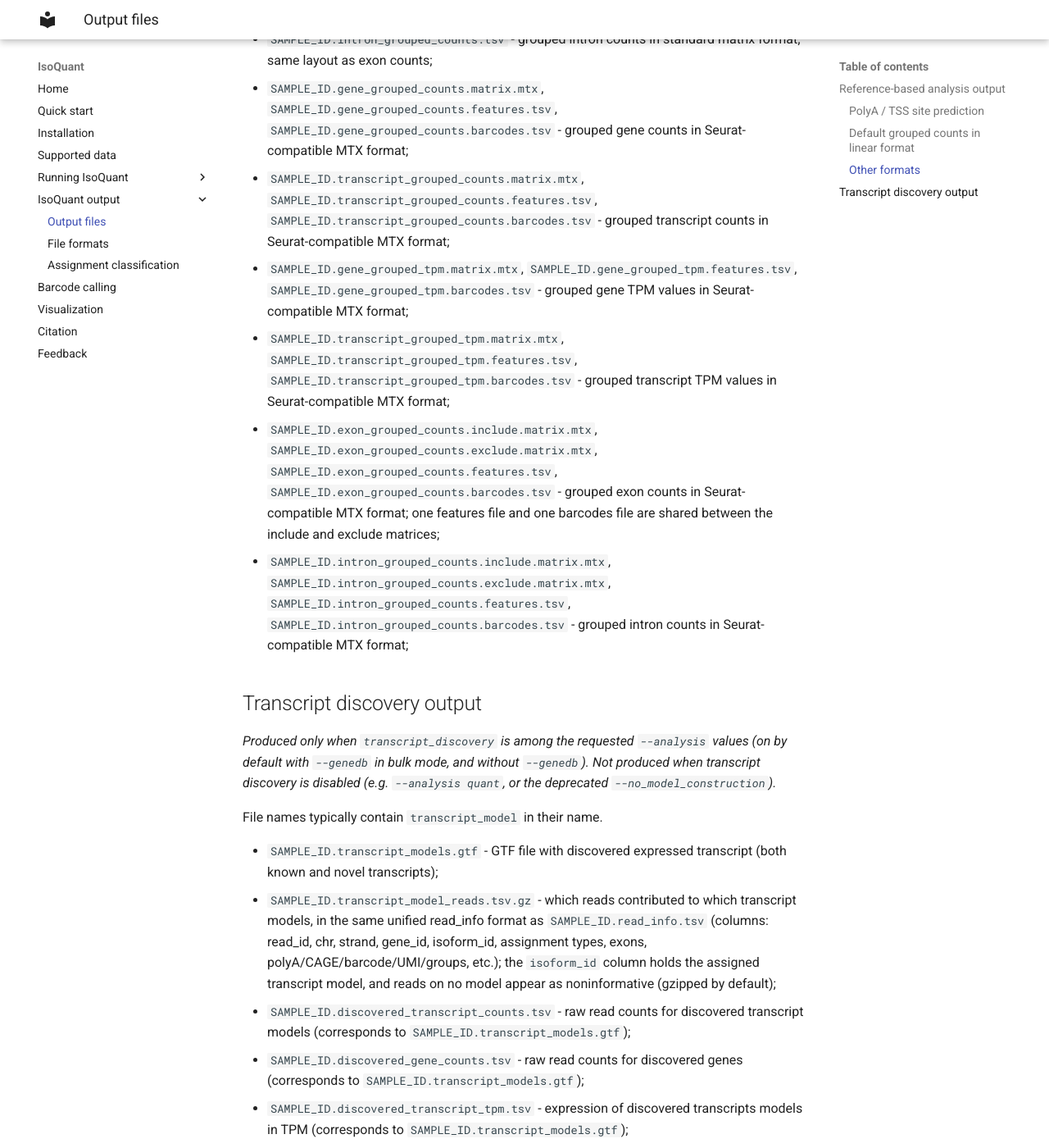
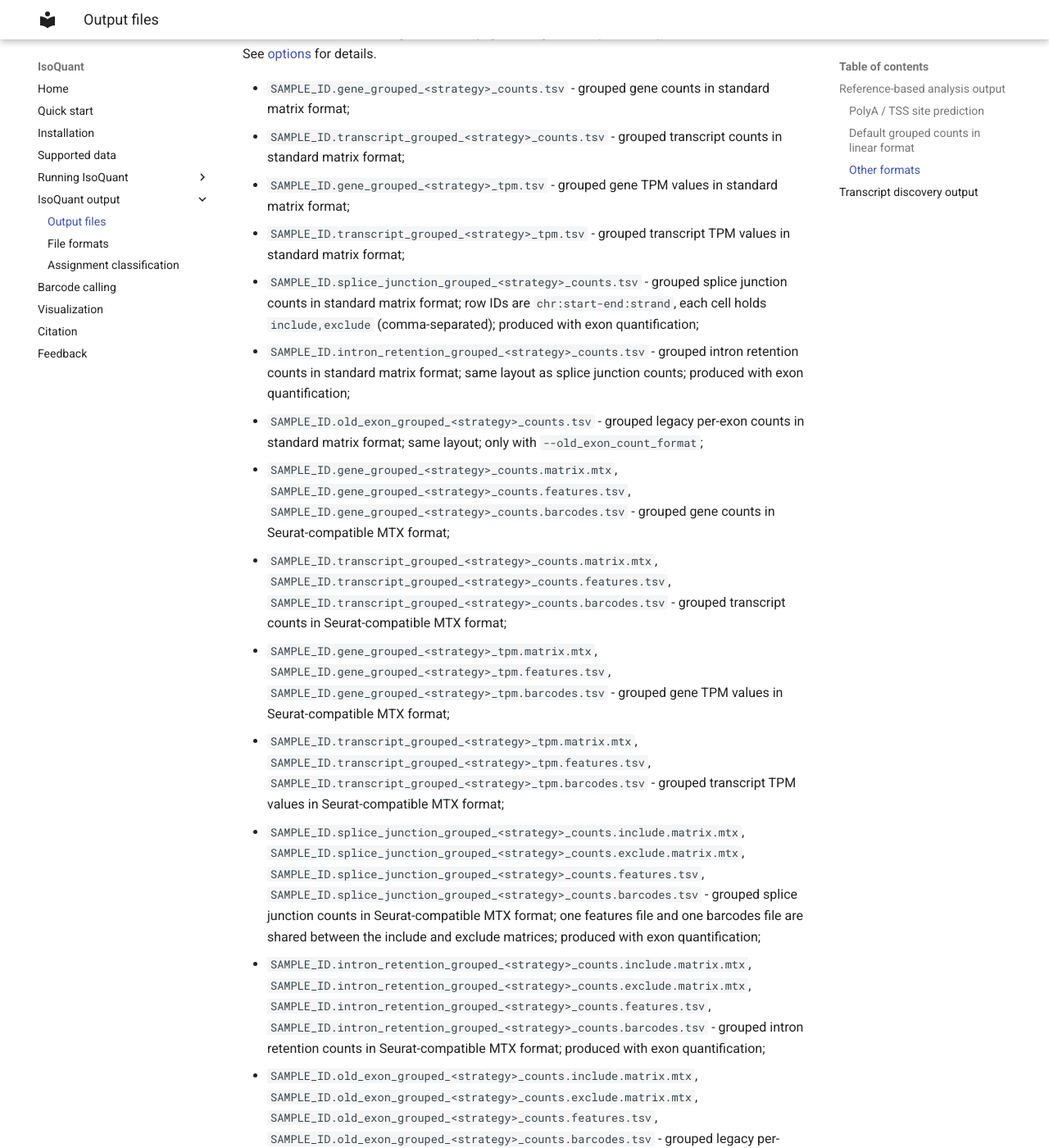
Before and after one commit to ablab/IsoQuant, an MkDocs documentation site: the page built from docs/output.md, in a window 1280 px wide and 1400 px high, scrolled down 3137 px. Shown: the whole window at 82% size. Built offline with MkDocs 1.6.1 and Material for MkDocs 9.7.7, drawn with Linux system fonts in a browser that asks for light colours; some of the changed text lies outside the part shown.

Commit message:
fix grouped output file names in docs
Co-Authored-By: Claude Fable 5 <noreply@anthropic.com>

```diff
--- a/docs/output.md
+++ b/docs/output.md
@@ -33,7 +33,7 @@ If `--analysis exon_quantification` is set (or the deprecated `--count_exons`),
 
 The legacy per-exon inclusion/exclusion counts (previous IsoQuant exon format) are no longer produced by default. Use `--old_exon_count_format` to additionally output them as `SAMPLE_ID.old_exon_counts.tsv` (deprecated, will be removed in a future release).
 
-If `--count_intron_retentions` is set, intron retention counts will be produced:
+As part of exon quantification (`--analysis exon_quantification`; deprecated aliases `--count_exons` / `--count_intron_retentions`), intron retention counts are also produced:
 
 * `SAMPLE_ID.intron_retention_counts.tsv` - intron retention event counts per reference intron (same format as exon/splice junction counts);
 
@@ -63,11 +63,18 @@ grouping strategy is produced with two extra columns, `counts_byGroup` and
 If `--read_group` is set or multiple files are provided, the per-group expression values for reference features will be also computed:
 
 #### Default grouped counts in linear format
-* `SAMPLE_ID.gene_grouped_counts.linear.tsv`
-* `SAMPLE_ID.transcript_grouped_counts.linear.tsv`
-* `SAMPLE_ID.exon_grouped_counts.linear.tsv`
-* `SAMPLE_ID.exon_splice_site_grouped_counts.linear.tsv`
-* `SAMPLE_ID.splice_junction_grouped_counts.linear.tsv`
+
+Grouped count file names contain the grouping strategy as `<strategy>` (e.g. `file_name`, `barcode`, `barcode_spot`, or `file0_col1` for a `file:...:0:1` group). When several `--read_group` strategies are given, one set of files is produced per strategy.
+
+* `SAMPLE_ID.gene_grouped_<strategy>_counts.linear.tsv`
+* `SAMPLE_ID.transcript_grouped_<strategy>_counts.linear.tsv`
+* `SAMPLE_ID.exon_grouped_<strategy>_counts.linear.tsv`
+* `SAMPLE_ID.exon_splice_site_grouped_<strategy>_counts.linear.tsv`
+* `SAMPLE_ID.splice_junction_grouped_<strategy>_counts.linear.tsv`
+* `SAMPLE_ID.intron_retention_grouped_<strategy>_counts.linear.tsv` (only with exon quantification)
+* `SAMPLE_ID.old_exon_grouped_<strategy>_counts.linear.tsv` (only with `--old_exon_count_format`)
+
+The region-based `exon` and `exon_splice_site` grouped counts are produced in linear format only (they are not converted to matrix/MTX format).
 
 The exon splice-site counts carry a `group_id` column (one row per feature and group; `NA` when ungrouped). To reconstruct the per-molecule group-list format (one entry per read, e.g. barcodes for downstream cell/cell-type aggregation) use `isoquant_lib/scripts/exon_splice_site_to_group_lists.py`.
 
@@ -100,19 +107,21 @@ By default, IsoQuant converts grouped counts with small number of groups/samples
 larger matrices (e.g. for single-cell experiments) will be saved to MTX.
 See [options](cmd.md#specific-output-options) for details.
 
-* `SAMPLE_ID.gene_grouped_counts.tsv` - grouped gene counts in standard matrix format;
-* `SAMPLE_ID.transcript_grouped_counts.tsv` - grouped transcript counts in standard matrix format;
-* `SAMPLE_ID.gene_grouped_tpm.tsv` - grouped gene TPM values in standard matrix format;
-* `SAMPLE_ID.transcript_grouped_tpm.tsv` - grouped TPM values counts in standard matrix format;
-* `SAMPLE_ID.exon_grouped_counts.tsv` - grouped exon counts in standard matrix format; row IDs are `chr:start-end:strand`, each cell holds `include,exclude` (comma-separated);
-* `SAMPLE_ID.intron_grouped_counts.tsv` - grouped intron counts in standard matrix format; same layout as exon counts;
+* `SAMPLE_ID.gene_grouped_<strategy>_counts.tsv` - grouped gene counts in standard matrix format;
+* `SAMPLE_ID.transcript_grouped_<strategy>_counts.tsv` - grouped transcript counts in standard matrix format;
+* `SAMPLE_ID.gene_grouped_<strategy>_tpm.tsv` - grouped gene TPM values in standard matrix format;
+* `SAMPLE_ID.transcript_grouped_<strategy>_tpm.tsv` - grouped transcript TPM values in standard matrix format;
+* `SAMPLE_ID.splice_junction_grouped_<strategy>_counts.tsv` - grouped splice junction counts in standard matrix format; row IDs are `chr:start-end:strand`, each cell holds `include,exclude` (comma-separated); produced with exon quantification;
+* `SAMPLE_ID.intron_retention_grouped_<strategy>_counts.tsv` - grouped intron retention counts in standard matrix format; same layout as splice junction counts; produced with exon quantification;
+* `SAMPLE_ID.old_exon_grouped_<strategy>_counts.tsv` - grouped legacy per-exon counts in standard matrix format; same layout; only with `--old_exon_count_format`;
 
-* `SAMPLE_ID.gene_grouped_counts.matrix.mtx`, `SAMPLE_ID.gene_grouped_counts.features.tsv`, `SAMPLE_ID.gene_grouped_counts.barcodes.tsv` - grouped gene counts in Seurat-compatible MTX format;
-* `SAMPLE_ID.transcript_grouped_counts.matrix.mtx`, `SAMPLE_ID.transcript_grouped_counts.features.tsv`, `SAMPLE_ID.transcript_grouped_counts.barcodes.tsv` - grouped transcript counts in Seurat-compatible MTX format;
-* `SAMPLE_ID.gene_grouped_tpm.matrix.mtx`, `SAMPLE_ID.gene_grouped_tpm.features.tsv`, `SAMPLE_ID.gene_grouped_tpm.barcodes.tsv` - grouped gene TPM values in Seurat-compatible MTX format;
-* `SAMPLE_ID.transcript_grouped_tpm.matrix.mtx`, `SAMPLE_ID.transcript_grouped_tpm.features.tsv`, `SAMPLE_ID.transcript_grouped_tpm.barcodes.tsv` - grouped transcript TPM values in Seurat-compatible MTX format;
-* `SAMPLE_ID.exon_grouped_counts.include.matrix.mtx`, `SAMPLE_ID.exon_grouped_counts.exclude.matrix.mtx`, `SAMPLE_ID.exon_grouped_counts.features.tsv`, `SAMPLE_ID.exon_grouped_counts.barcodes.tsv` - grouped exon counts in Seurat-compatible MTX format; one features file and one barcodes file are shared between the include and exclude matrices;
-* `SAMPLE_ID.intron_grouped_counts.include.matrix.mtx`, `SAMPLE_ID.intron_grouped_counts.exclude.matrix.mtx`, `SAMPLE_ID.intron_grouped_counts.features.tsv`, `SAMPLE_ID.intron_grouped_counts.barcodes.tsv` - grouped intron counts in Seurat-compatible MTX format;
+* `SAMPLE_ID.gene_grouped_<strategy>_counts.matrix.mtx`, `SAMPLE_ID.gene_grouped_<strategy>_counts.features.tsv`, `SAMPLE_ID.gene_grouped_<strategy>_counts.barcodes.tsv` - grouped gene counts in Seurat-compatible MTX format;
+* `SAMPLE_ID.transcript_grouped_<strategy>_counts.matrix.mtx`, `SAMPLE_ID.transcript_grouped_<strategy>_counts.features.tsv`, `SAMPLE_ID.transcript_grouped_<strategy>_counts.barcodes.tsv` - grouped transcript counts in Seurat-compatible MTX format;
+* `SAMPLE_ID.gene_grouped_<strategy>_tpm.matrix.mtx`, `SAMPLE_ID.gene_grouped_<strategy>_tpm.features.tsv`, `SAMPLE_ID.gene_grouped_<strategy>_tpm.barcodes.tsv` - grouped gene TPM values in Seurat-compatible MTX format;
+* `SAMPLE_ID.transcript_grouped_<strategy>_tpm.matrix.mtx`, `SAMPLE_ID.transcript_grouped_<strategy>_tpm.features.tsv`, `SAMPLE_ID.transcript_grouped_<strategy>_tpm.barcodes.tsv` - grouped transcript TPM values in Seurat-compatible MTX format;
+* `SAMPLE_ID.splice_junction_grouped_<strategy>_counts.include.matrix.mtx`, `SAMPLE_ID.splice_junction_grouped_<strategy>_counts.exclude.matrix.mtx`, `SAMPLE_ID.splice_junction_grouped_<strategy>_counts.features.tsv`, `SAMPLE_ID.splice_junction_grouped_<strategy>_counts.barcodes.tsv` - grouped splice junction counts in Seurat-compatible MTX format; one features file and one barcodes file are shared between the include and exclude matrices; produced with exon quantification;
+* `SAMPLE_ID.intron_retention_grouped_<strategy>_counts.include.matrix.mtx`, `SAMPLE_ID.intron_retention_grouped_<strategy>_counts.exclude.matrix.mtx`, `SAMPLE_ID.intron_retention_grouped_<strategy>_counts.features.tsv`, `SAMPLE_ID.intron_retention_grouped_<strategy>_counts.barcodes.tsv` - grouped intron retention counts in Seurat-compatible MTX format; produced with exon quantification;
+* `SAMPLE_ID.old_exon_grouped_<strategy>_counts.include.matrix.mtx`, `SAMPLE_ID.old_exon_grouped_<strategy>_counts.exclude.matrix.mtx`, `SAMPLE_ID.old_exon_grouped_<strategy>_counts.features.tsv`, `SAMPLE_ID.old_exon_grouped_<strategy>_counts.barcodes.tsv` - grouped legacy per-exon counts in Seurat-compatible MTX format; only with `--old_exon_count_format`;
 
 
 ## Transcript discovery output
@@ -132,8 +141,8 @@ File names typically contain `transcript_model` in their name.
 
 If `--read_group` is set, the per-group counts for discovered transcripts will be also computed:
 
-* `SAMPLE_ID.discovered_transcript_grouped_counts.linear.tsv`
-* `SAMPLE_ID.discovered_gene_grouped_counts.linear.tsv`
+* `SAMPLE_ID.discovered_transcript_grouped_<strategy>_counts.linear.tsv`
+* `SAMPLE_ID.discovered_gene_grouped_<strategy>_counts.linear.tsv`
 
 Similarly to the reference-based counts, these counts are converted to other formats as described [above](#other-formats).
 
```
